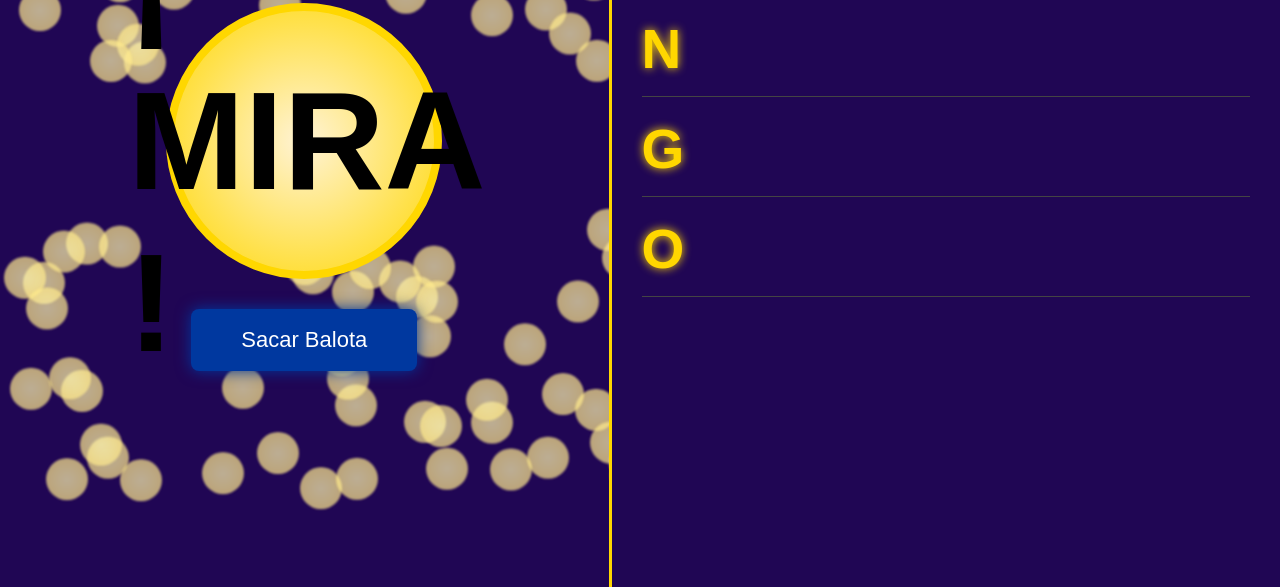
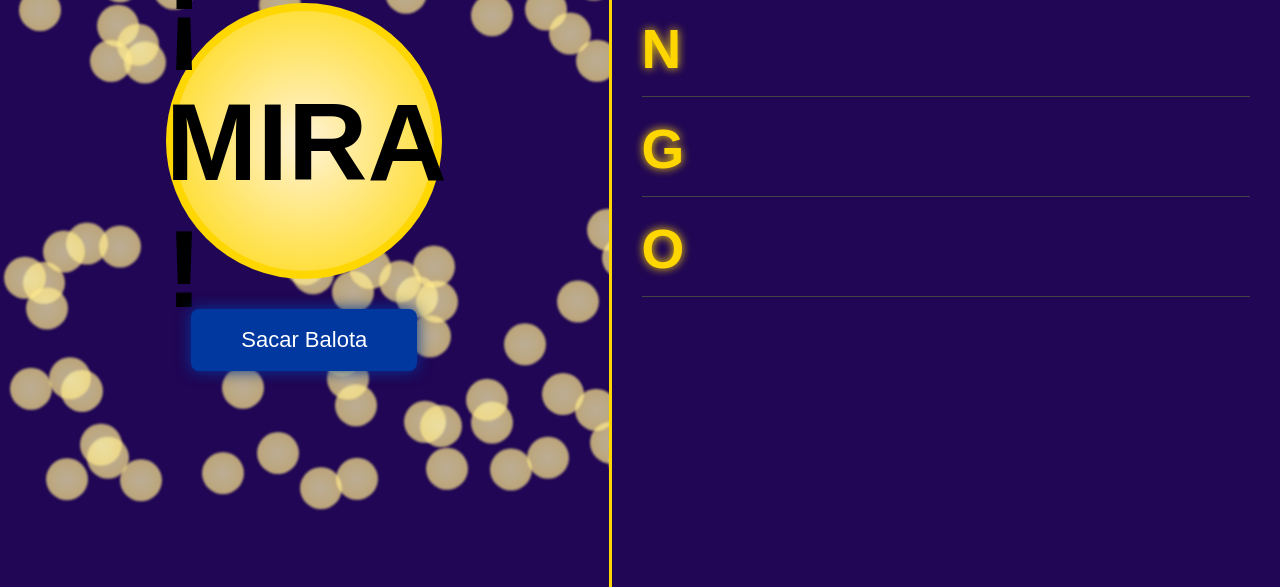
Before and after one commit to colombiadevelopercode/Bingo, a plain HTML site: page index.html in a window 1280 px wide. Shown: the part 213-800 px from the top of the page. Drawn offline with Linux system fonts and the light colour scheme.

Commit message:
Update index.html

```diff
--- a/index.html
+++ b/index.html
@@ -107,7 +107,7 @@
         display: flex;
         align-items: center;
         justify-content: center;
-        font-size: 140px;
+        font-size: 110px;
         font-weight: bold;
         color: #000;
         position: relative;
```
